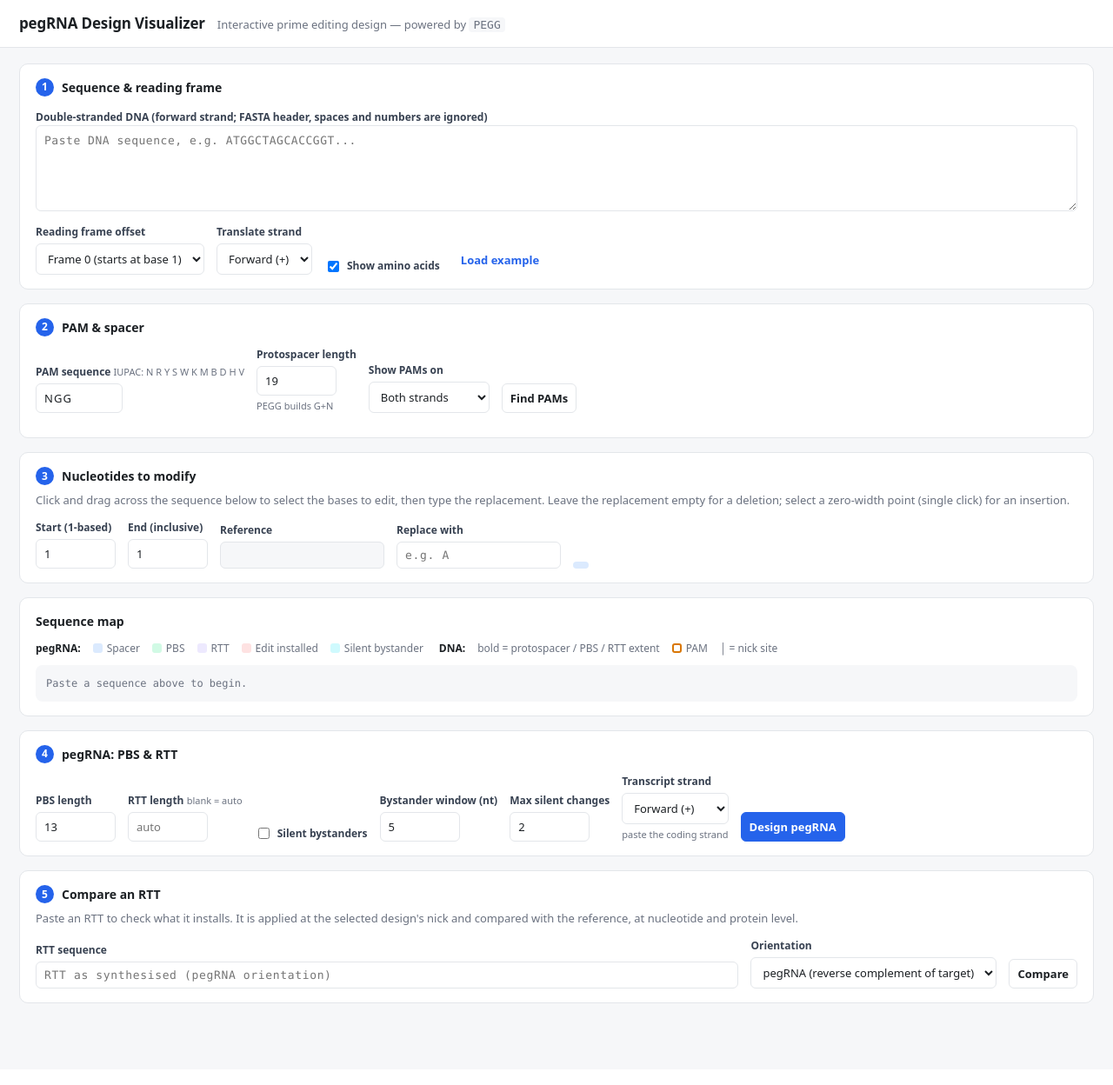
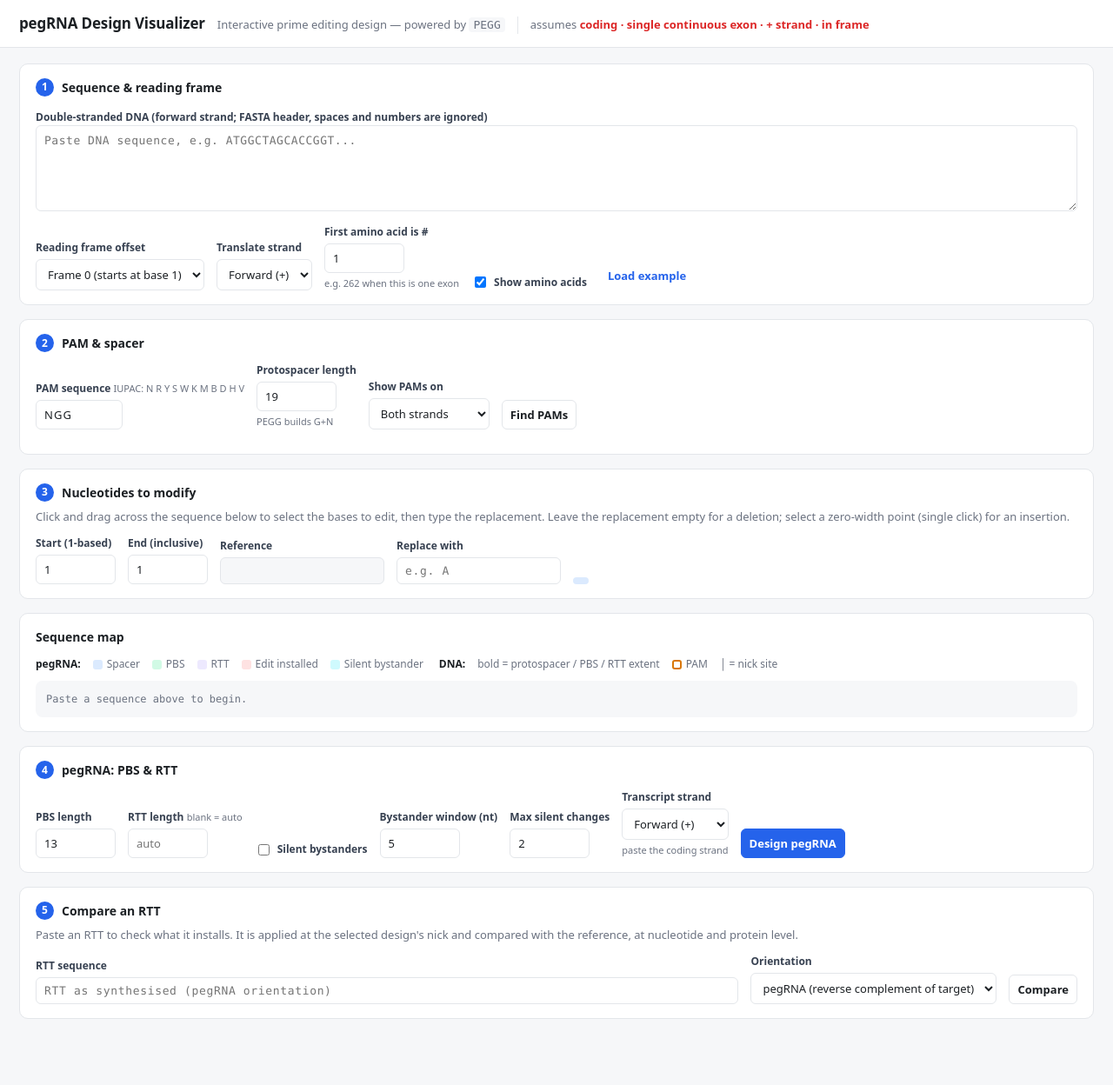
Before and after one commit to kexindon/prime-editing-visualization, a Flask app: page / in a window 1280 px wide. Shown: the whole page at 87% size. Before the commit the page ends 1154 px from the top, so only its background shows below. Run offline with Flask 2, Linux system fonts and the light colour scheme; parts of the project's set-up code (start-up, migrations or seed data) failed here and were passed over.

Commit message:
Update requirements, adjust server port, enhance amino acid tracking, and add CDS extraction notebook
- Updated `requirements.txt` to include optional dependencies for the CDS visualizer notebook.
- Changed the server port in `run.py` from 5000 to 5050.
- Enhanced amino acid tracking in `app.js` to display correct residue numbering and added a ruler for better visualization.
- Improved CSS styles for amino acid tracks and added a new scope indicator in the header.
- Updated `index.html` to include an input for the first amino acid number.
- Introduced `cds_for_visualizer.ipynb` for extracting coding sequences based on genomic coordinates or protein changes.

```diff
--- a/run.py
+++ b/run.py
@@ -1,5 +1,5 @@
 #!/usr/bin/env python3
-"""Entry point: python run.py  ->  http://127.0.0.1:5000"""
+"""Entry point: python run.py  ->  http://127.0.0.1:5050"""
 from pegviz.app import main
 
 if __name__ == '__main__':
--- a/static/app.js
+++ b/static/app.js
@@ -101,6 +101,20 @@ async function refreshFrame() {
   }
 }
 
+//Amino acid numbering. The tool translates whatever is pasted, so residue 1 of
+//that string is not necessarily residue 1 of the protein -- pasting a single
+//exon is the normal case. aaStart says what the first residue is called, and
+//every number shown to the user goes through here so the two cannot disagree.
+function aaOffset() {
+  const raw = parseInt($('aaStart').value, 10);
+  return (Number.isFinite(raw) ? raw : 1) - 1;
+}
+
+//0-based index within the translated string -> the number to display
+function aaNumber(index) {
+  return index + 1 + aaOffset();
+}
+
 function renderProtein() {
   const box = $('proteinOut');
   if (!state.frame || !$('showProtein').checked) {
@@ -110,8 +124,10 @@ function renderProtein() {
   box.classList.remove('hidden');
   box.innerHTML = '';
   const strand = state.frame.strand === '+' ? 'forward (+)' : 'reverse (−)';
+  const n = state.frame.protein.length;
+  const range = n ? ` · ${aaNumber(0)}–${aaNumber(n - 1)}` : '';
   box.appendChild(el('div', null,
-    `Protein — ${strand} strand, frame ${state.frame.orf_start} · ${state.frame.protein.length} aa`));
+    `Protein — ${strand} strand, frame ${state.frame.orf_start} · ${n} aa${range}`));
 
   const line = el('div');
   for (const c of state.frame.protein) {
@@ -312,20 +328,7 @@ function render() {
 
     // protein track (above forward strand) — only for '+' strand frames
     if (showAA && state.frame.strand === '+') {
-      const aaTrack = el('div', 'track');
-      let i = start;
-      while (i < end) {
-        const c = codonAt.get(i);
-        if (c && i + 3 <= end) {
-          const cls = 'aa' + (c.aa === '*' ? ' stop' : '') + (isCodonEdited(c) ? ' changed' : '');
-          aaTrack.appendChild(el('span', cls, c.aa));
-          i += 3;
-        } else {
-          aaTrack.appendChild(el('span', 'cell'));
-          i += 1;
-        }
-      }
-      block.appendChild(aaTrack);
+      for (const t of aaTrackFor(start, end, codonAt, true)) block.appendChild(t);
     }
 
     // Each pegRNA part sits NEXT TO the strand it pairs with, so the two read
@@ -365,26 +368,45 @@ function render() {
 
     // protein track below, for '-' strand frames
     if (showAA && state.frame.strand === '-') {
-      const aaTrack = el('div', 'track');
-      let i = start;
-      while (i < end) {
-        const c = codonAt.get(i);
-        if (c && i + 3 <= end) {
-          const cls = 'aa' + (c.aa === '*' ? ' stop' : '') + (isCodonEdited(c) ? ' changed' : '');
-          aaTrack.appendChild(el('span', cls, c.aa));
-          i += 3;
-        } else {
-          aaTrack.appendChild(el('span', 'cell'));
-          i += 1;
-        }
-      }
-      block.appendChild(aaTrack);
+      for (const t of aaTrackFor(start, end, codonAt, false)) block.appendChild(t);
     }
 
     v.appendChild(block);
   }
 
   renderLegend();
+}
+
+//The amino acid track, plus its own ruler. The letters alone cannot be counted
+//off by eye once the sequence is longer than a line, and when aaStart is set the
+//numbers are the whole point -- residue 273 has to be findable on the map, not
+//just in the readout. Numbered every 5th codon, and always the first on a line.
+function aaTrackFor(start, end, codonAt, numbersAbove) {
+  const letters = el('div', 'track');
+  const numbers = el('div', 'track aa-ruler');
+  let i = start;
+  let firstOnLine = true;
+
+  while (i < end) {
+    const c = codonAt.get(i);
+    if (c && i + 3 <= end) {
+      const cls = 'aa' + (c.aa === '*' ? ' stop' : '') + (isCodonEdited(c) ? ' changed' : '');
+      letters.appendChild(el('span', cls, c.aa));
+
+      const n = aaNumber(c.index);
+      const label = el('span', 'aa');
+      if (firstOnLine || n % 5 === 0) label.textContent = String(n);
+      numbers.appendChild(label);
+
+      firstOnLine = false;
+      i += 3;
+    } else {
+      letters.appendChild(el('span', 'cell'));
+      numbers.appendChild(el('span', 'cell'));
+      i += 1;
+    }
+  }
+  return numbersAbove ? [numbers, letters] : [letters, numbers];
 }
 
 function isCodonEdited(codon) {
@@ -745,7 +767,7 @@ function renderDesigns(data) {
       // name the substitutions the way a variant normally reads (E20K)
       const calls = [];
       for (let i = 0; i < Math.min(ref.length, d.protein.length); i++) {
-        if (ref[i] !== d.protein[i]) calls.push(`${ref[i]}${i + 1}${d.protein[i]}`);
+        if (ref[i] !== d.protein[i]) calls.push(`${ref[i]}${aaNumber(i)}${d.protein[i]}`);
       }
       pw.appendChild(el('div', 'note',
         calls.length ? 'Change: ' + calls.join(', ')
@@ -885,7 +907,10 @@ async function runCompare() {
   }
 }
 
+let _lastCompareData = null;
+
 function renderCompare(c) {
+  _lastCompareData = c;
   const box = $('compareOut');
   box.innerHTML = '';
 
@@ -905,7 +930,7 @@ function renderCompare(c) {
     wrap.appendChild(proteinDiff('Reference', c.ref_protein, c.alt_protein));
     wrap.appendChild(proteinDiff('Edited', c.alt_protein, c.ref_protein));
     if (c.aa_diffs && c.aa_diffs.length) {
-      const list = c.aa_diffs.map(d => `${d.ref}${d.index + 1}${d.alt}`).join(', ');
+      const list = c.aa_diffs.map(d => `${d.ref}${aaNumber(d.index)}${d.alt}`).join(', ');
       wrap.appendChild(el('p', 'note', 'Changes: ' + list));
     }
     box.appendChild(wrap);
@@ -945,6 +970,15 @@ $('seq').addEventListener('input', () => {
 $('orfStart').addEventListener('change', refreshFrame);
 $('frameStrand').addEventListener('change', refreshFrame);
 $('showProtein').addEventListener('change', () => { renderProtein(); render(); });
+
+//Renumbering is display-only -- no design is recomputed, so this does not go
+//back to the server; it just redraws the panels that name a residue.
+$('aaStart').addEventListener('input', () => {
+  renderProtein();
+  render();                 //the sequence map carries codon numbers too
+  rerenderDesigns();
+  if (_lastCompareData) renderCompare(_lastCompareData);
+});
 $('loadExample').addEventListener('click', () => {
   $('seq').value = EXAMPLE;
   $('altSeq').value = 'A';
--- a/static/style.css
+++ b/static/style.css
@@ -54,6 +54,20 @@ body {
 .topbar code { background: var(--bg); padding: 1px 5px; border-radius: 4px; }
 
 main { max-width: 1400px; margin: 0 auto; padding: 18px 22px 60px; }
+
+/* The assumptions the tool makes about the pasted sequence. Each one fails
+   silently -- the design renders and is simply wrong -- so it sits in the
+   header rather than in the docs. Same type as the subtitle beside it. */
+.topbar .scope {
+  color: var(--edit);
+  font-size: 13px;
+  font-weight: 550;
+  border-left: 1px solid var(--line);
+  padding-left: 14px;
+}
+.topbar .scope::before { content: 'assumes '; font-weight: 400; color: var(--muted); }
+/* wraps under the title on a narrow window rather than being pushed off-screen */
+.topbar { flex-wrap: wrap; }
 
 .panel {
   background: var(--panel);
@@ -238,6 +252,16 @@ button:disabled { opacity: 0.5; cursor: not-allowed; }
   color: #4b5563;
   border-right: 1px solid #e5e7eb;
 }
+/* Codon numbers over the amino acid track. Lighter and borderless so the row
+   reads as a ruler rather than as a second sequence; the letters stay dominant. */
+.track.aa-ruler { height: 13px; }
+.track.aa-ruler .aa {
+  font-size: 9px;
+  color: var(--muted);
+  border-right: none;
+  letter-spacing: -0.02em;
+}
+
 .aa.stop { color: var(--edit); font-weight: 700; }
 .aa.changed { background: var(--edit-bg); color: var(--edit); font-weight: 700; }
 .aa.pad { border-right: none; }
--- a/templates/index.html
+++ b/templates/index.html
@@ -11,9 +11,13 @@
 <header class="topbar">
   <h1>pegRNA Design Visualizer</h1>
   <span class="sub">Interactive prime editing design &mdash; powered by <code>PEGG</code></span>
+  <!-- The four assumptions all fail silently: the design still renders, it is
+       just wrong. Stated in the header so it is read before anything is pasted. -->
+  <span class="scope">coding &middot; single continuous exon &middot; + strand &middot; in frame</span>
 </header>
 
 <main>
+
 <!-- ============ 1. SEQUENCE + READING FRAME ============ -->
 <section class="panel">
   <h2><span class="step">1</span> Sequence &amp; reading frame</h2>
@@ -41,6 +45,11 @@
         <option value="+">Forward (+)</option>
         <option value="-">Reverse (&minus;)</option>
       </select>
+    </div>
+    <div class="field">
+      <label for="aaStart">First amino acid is #</label>
+      <input id="aaStart" type="number" value="1" min="-999999" step="1">
+      <span class="hint">e.g. 262 when this is one exon</span>
     </div>
     <div class="field checkbox">
       <label><input type="checkbox" id="showProtein" checked> Show amino acids</label>
```
Also changed, not shown: requirements.txt (+7 -0 lines), README.md, 2 other files.
